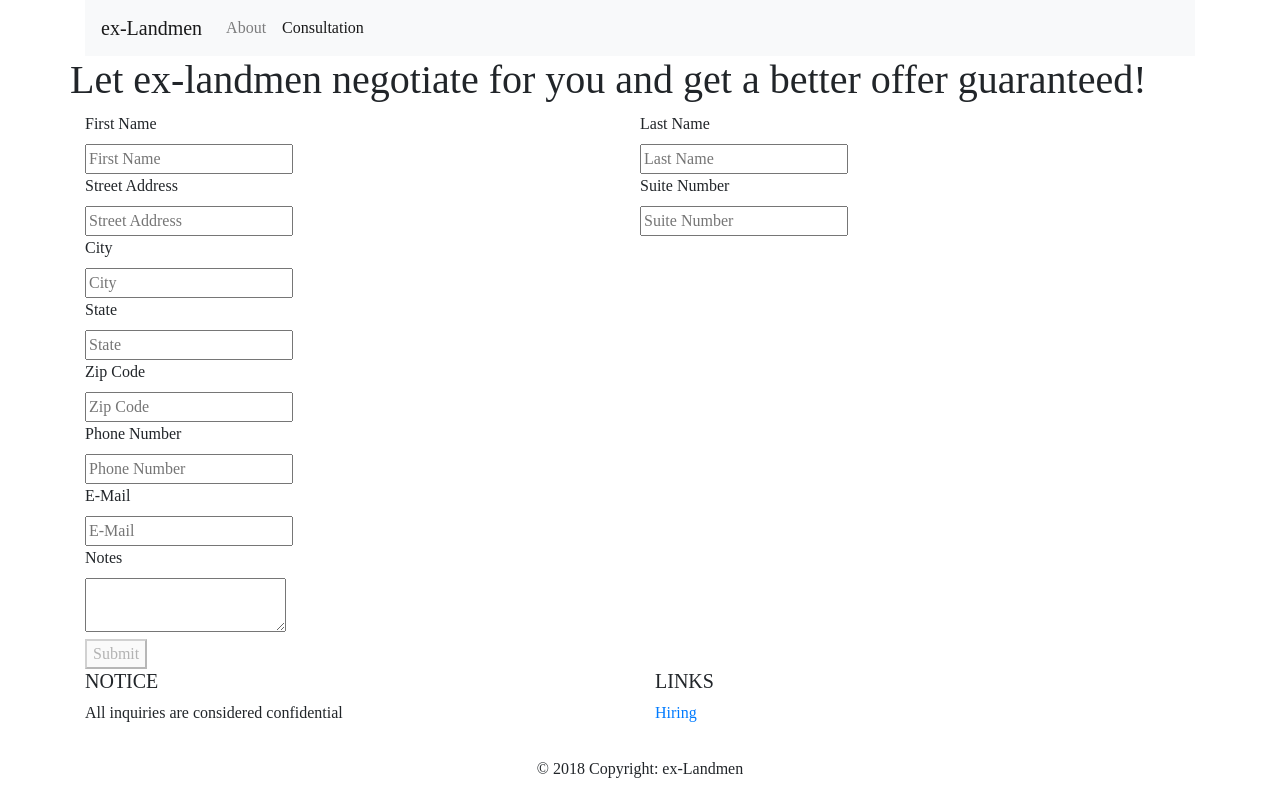
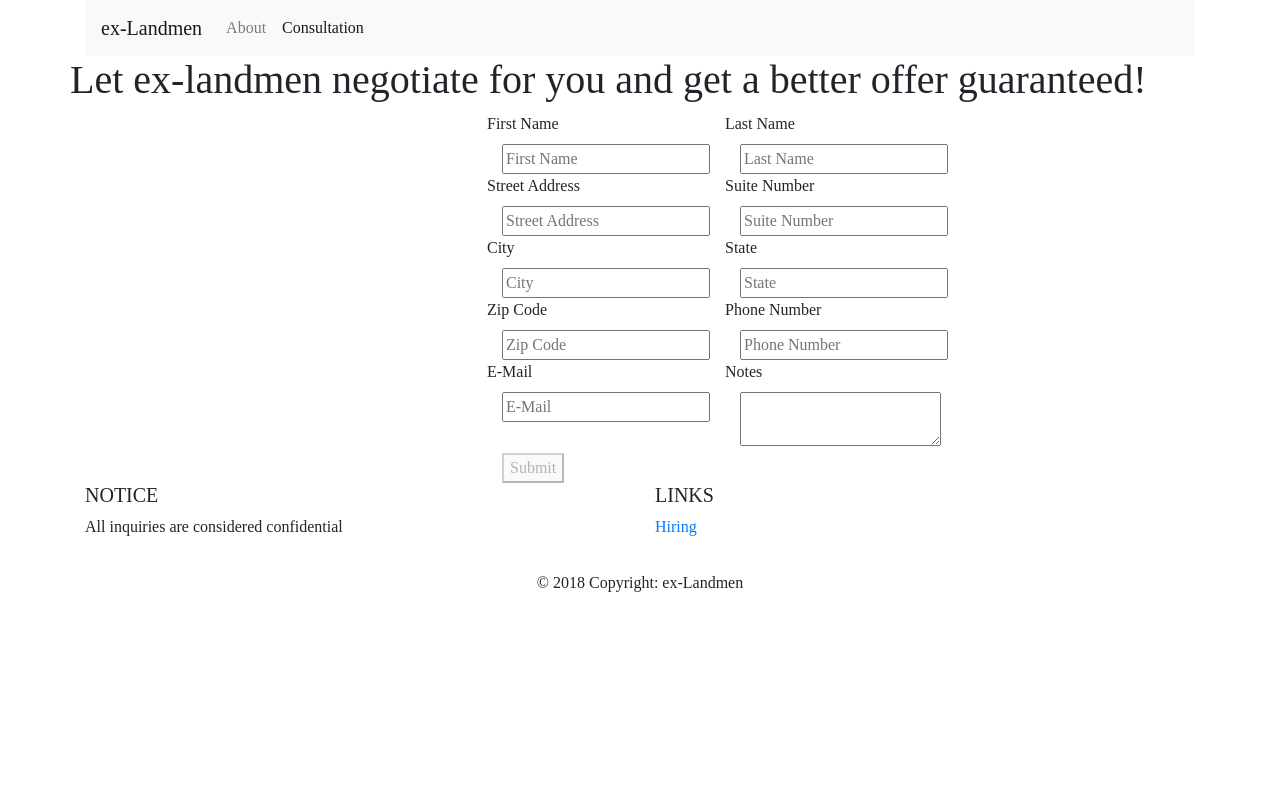
Before and after one commit to rbirchtree/landman-negotiate-front-end, a React (Create React App) app: page /consultation in a window 1280 px wide. Built offline with nearby package versions, Linux system fonts and the light colour scheme; a web font is replaced by a local one.

Commit message:
added styling for consultation form

```diff
--- a/src/App.css
+++ b/src/App.css
@@ -12,7 +12,24 @@
 .bigfont{
   font-size: 1.3em;
 }
+
+.consultForm{
+  margin: 0 auto;
+  width:80%;
+}
+
+.footer {
+  position: fixed;
+  bottom: 0;
+  width: 100%;
+  /* Set the fixed height of the footer here */
+  height: 60px;
+  line-height: 60px; /* Vertically center the text there */
+  background-color: #f5f5f5;
+}
 /*
+
+
 
 html, body, div, span, applet, object, iframe,
 h1, h2, h3, h4, h5, h6, p, blockquote, pre,
--- a/src/components/Consultation.js
+++ b/src/components/Consultation.js
@@ -1,14 +1,16 @@
 import React from 'react';
 import {Field, reduxForm} from 'redux-form';
-
+//className="consultForm"
 const Consultation = (props) => {
 	const {handleSubmit,pristine,reset,submitting} = props;
 	return (
-		<form onSubmit={handleSubmit}>
+		<form  className="consultForm" onSubmit={handleSubmit}>
 		 <div className="row">
-		 <div className="col-md-6">
+		 <div className="col-md-4">
+		 </div>
+		 <div >
 		  <label>First Name</label>
-		  <div>
+		  <div className="col-md-4">
 		   <Field
 		    name="firstName"
 		    component="input"
@@ -19,7 +21,7 @@ const Consultation = (props) => {
 		 </div>
 		 <div>
 		  <label>Last Name</label>
-		  <div>
+		  <div className="col-md-4">
 		   <Field
 		    name="lastName"
 		    component="input"
@@ -30,9 +32,11 @@ const Consultation = (props) => {
 		 </div>
 		 </div>
 		 <div className="row">
-		 <div className="col-md-6">
+		 <div className="col-md-4">
+		 </div>
+		 <div >
 		  <label>Street Address</label>
-		  <div>
+		  <div className="col-md-4">
 		   <Field
 		    name="streetAddress"
 		    component="input"
@@ -43,7 +47,7 @@ const Consultation = (props) => {
 		 </div>
 		 <div>
 		  <label>Suite Number</label>
-		  <div>
+		  <div className="col-md-4">
 		   <Field
 		    name="suiteNumber"
 		    component="input"
@@ -53,9 +57,12 @@ const Consultation = (props) => {
 		  </div>
 		 </div>
 		 </div>
-		 <div>
+		 <div className="row">
+		 <div className="col-md-4">
+		 </div>
+		 <div >
 		  <label>City</label>
-		  <div>
+		  <div className="col-md-4">
 		   <Field
 		    name="city"
 		    component="input"
@@ -66,7 +73,7 @@ const Consultation = (props) => {
 		 </div>
 		 <div>
 		  <label>State</label>
-		  <div>
+		  <div className="col-md-4">
 		   <Field
 		    name="state"
 		    component="input"
@@ -75,9 +82,13 @@ const Consultation = (props) => {
 		    />
 		  </div>
 		 </div>
+		 </div>
+		 <div className="row">
+		 <div className="col-md-4">
+		 </div>
 		 <div>
 		  <label>Zip Code</label>
-		  <div>
+		  <div className="col-md-4">
 		   <Field
 		    name="zipCode"
 		    component="input"
@@ -88,7 +99,7 @@ const Consultation = (props) => {
 		 </div>
 		 <div>
 		  <label>Phone Number</label>
-		  <div>
+		  <div className="col-md-4">
 		   <Field
 		    name="phoneNumber"
 		    component="input"
@@ -97,9 +108,13 @@ const Consultation = (props) => {
 		    />
 		  </div>
 		 </div>
+		 </div>
+		 <div className="row">
+		 <div className="col-md-4">
+		 </div>
 		 <div>
 		  <label>E-Mail</label>
-		  <div>
+		  <div className="col-md-4">
 		   <Field
 		    name="email"
 		    component="input"
@@ -110,13 +125,22 @@ const Consultation = (props) => {
 		 </div>
 		 <div>
 		 <label>Notes</label>
-		 <div>
+		 <div className="col-md-4">
 		 	<Field name="notes" component="textarea"/>
 		 </div>
 		 </div>
+		 </div>
+		 <div className="row">
+		 <div className="col-sm-4">
+		 </div>
+		 <div className="col-sm-4">
 		 <button type="submit" disabled={pristine || submitting}>
 		 	Submit
 		 </button>
+		 </div>
+		 <div className="col-sm-4">
+		 </div>
+		 </div>
 		</form>
 		)
 };
```
